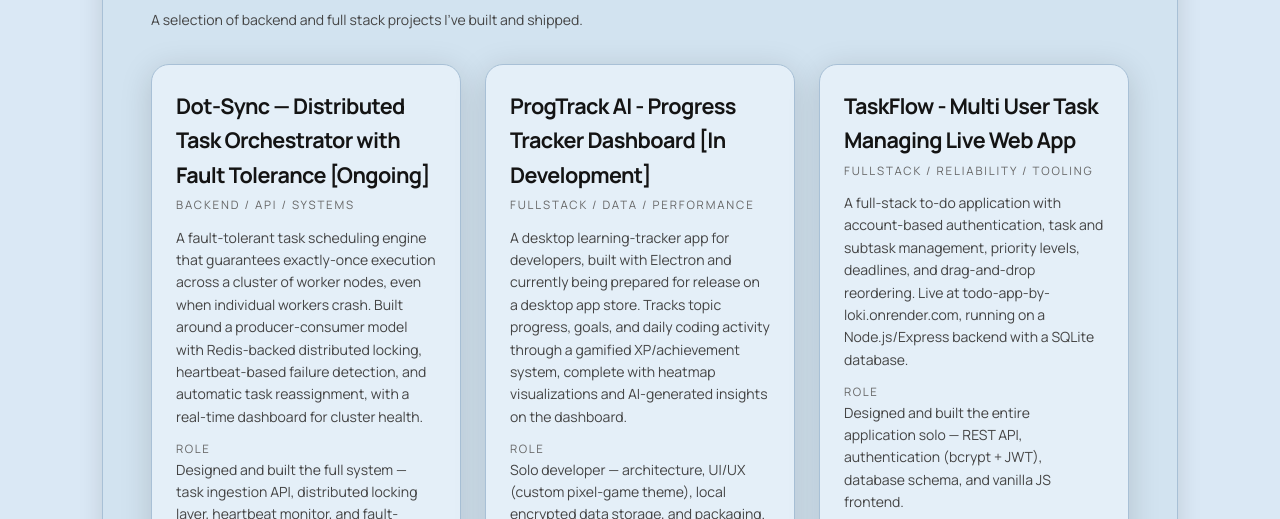
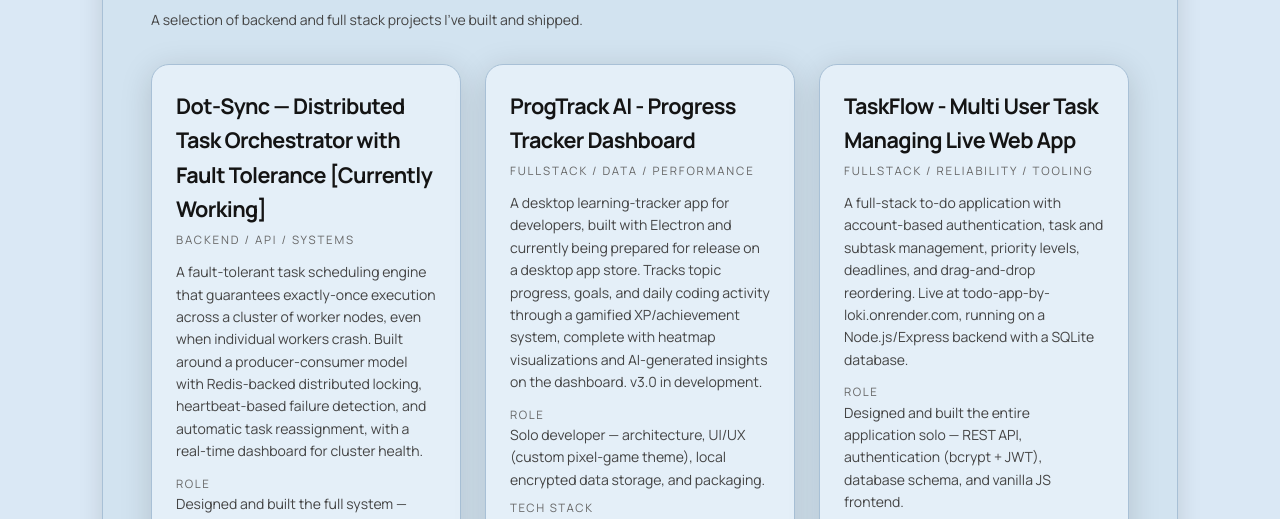
Before and after one commit to logeshchandrasekar/logeshchandrasekar.github.io, a plain HTML site: page index.html in a window 1280 px wide. Shown: the part 2367-2886 px from the top of the page. Drawn offline with Linux system fonts and the light colour scheme.

Commit message:
Revise project titles and descriptions in index.html
Updated project status descriptions for clarity.

```diff
--- a/index.html
+++ b/index.html
@@ -1054,7 +1054,7 @@
               <!-- Project 1 -->
               <article class="project-card">
                 <header class="project-header">
-                  <h3>Dot-Sync — Distributed Task Orchestrator with Fault Tolerance [Ongoing]</h3>
+                  <h3>Dot-Sync — Distributed Task Orchestrator with Fault Tolerance [Currently Working]</h3>
                   <p class="project-type">Backend / API / Systems</p>
                 </header>
                 <p class="project-description">
@@ -1085,11 +1085,11 @@
               <!-- Project 2 -->
               <article class="project-card">
                 <header class="project-header">
-                  <h3>ProgTrack AI - Progress Tracker Dashboard [In Development]</h3>
+                  <h3>ProgTrack AI - Progress Tracker Dashboard</h3>
                   <p class="project-type">Fullstack / Data / Performance</p>
                 </header>
                 <p class="project-description">
-                  A desktop learning-tracker app for developers, built with Electron and currently being prepared for release on a desktop app store. Tracks topic progress, goals, and daily coding activity through a gamified XP/achievement system, complete with heatmap visualizations and AI-generated insights on the dashboard.
+                  A desktop learning-tracker app for developers, built with Electron and currently being prepared for release on a desktop app store. Tracks topic progress, goals, and daily coding activity through a gamified XP/achievement system, complete with heatmap visualizations and AI-generated insights on the dashboard. v3.0 in development.
                 </p>
                 <dl class="project-meta">
                   <div>
```
